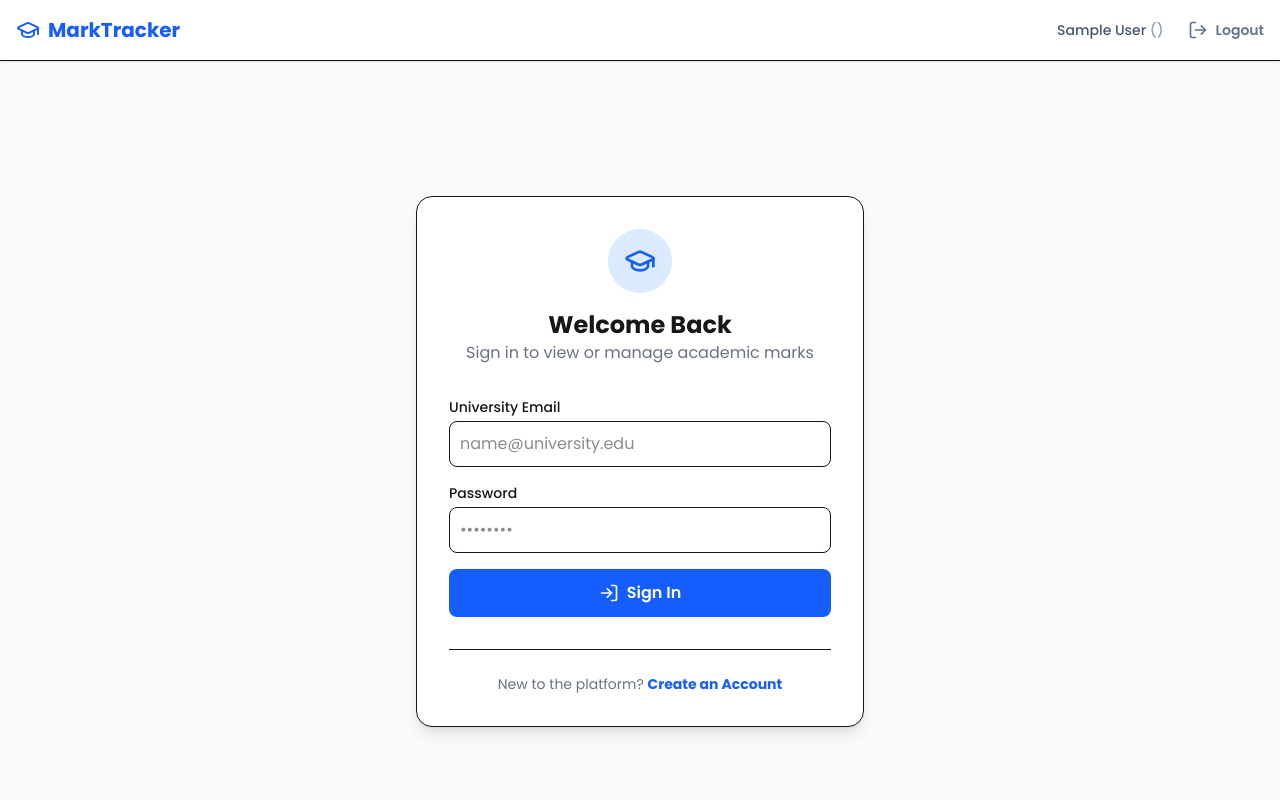
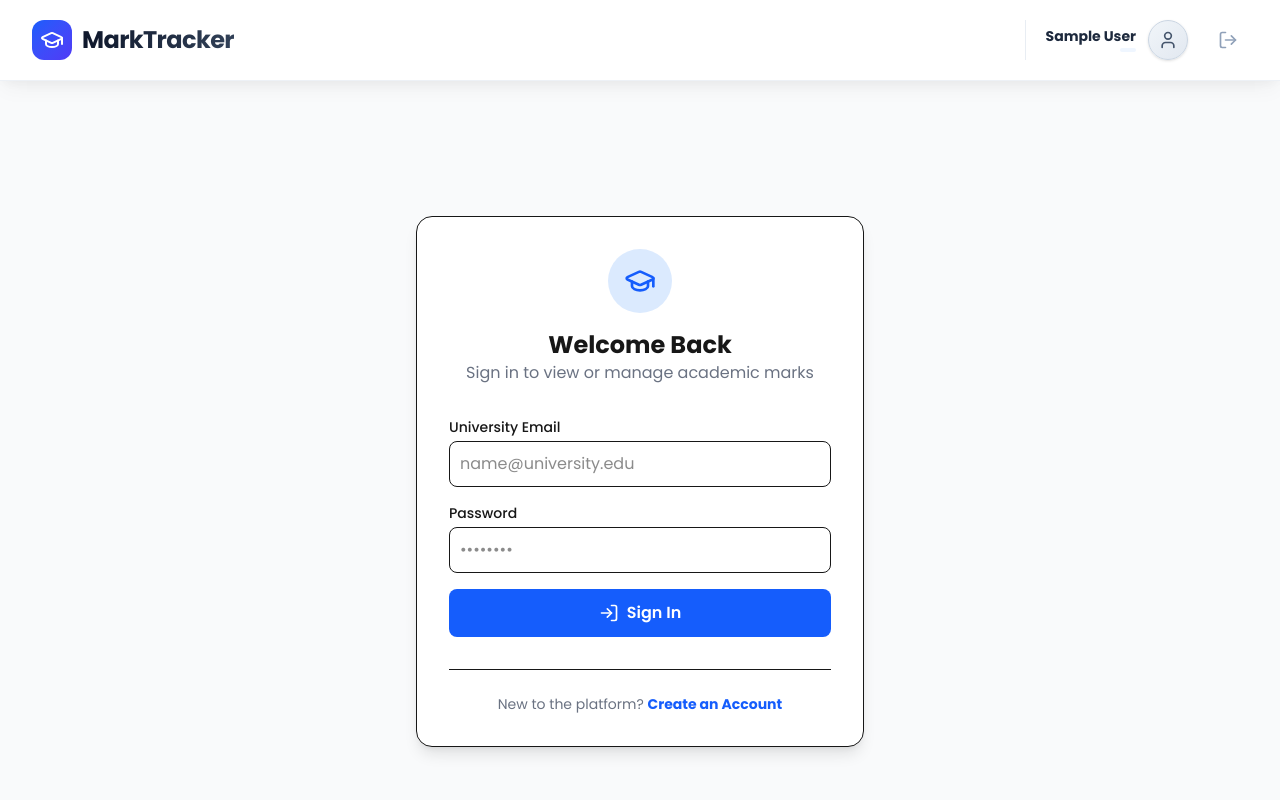
Before and after one commit to Rubayet-billah/mark-tracker, a Next.js app: page /login in a window 1280 px wide. Shown: the top 800 px of the page. Built offline with nearby package versions, Linux system fonts and the light colour scheme; no server answers; sample sign-in values are in the browser's storage.

Commit message:
feat: add authenticated landing page with role-based navigation and teacher statistics dashboard

```diff
--- a/app/page.tsx
+++ b/app/page.tsx
@@ -40,8 +40,8 @@ export default async function LandingPage() {
             </span>
           </h1>
 
-          <p className="text-lg md:text-xl text-slate-500 mb-12 max-w-2xl mx-auto leading-relaxed font-light">
-            The modern platform to effortlessly manage and view 10+10+20 internal marks. No more hunting through spreadsheets. Access everything instantly in one secure place.
+          <p className="text-lg md:text-xl text-slate-700 mb-12 max-w-2xl mx-auto leading-relaxed font-light">
+            The modern platform to effortlessly manage and view <strong>Attendance, Assignment and Midterm marks</strong>. No more hunting through spreadsheets. Access everything instantly in one secure place.
           </p>
 
           <div className="flex flex-col sm:flex-row items-center justify-center gap-4">
@@ -88,7 +88,7 @@ export default async function LandingPage() {
                   <FileSpreadsheet size={28} />
                 </div>
                 <div>
-                  <p className="text-sm text-slate-500 font-medium mb-1">Total Courses Managed</p>
+                  <p className="text-sm text-slate-700 font-medium mb-1">Total Courses Managed</p>
                   <p className="text-3xl font-extrabold text-slate-900">{teacherStats.totalCourses}</p>
                 </div>
               </div>
@@ -97,7 +97,7 @@ export default async function LandingPage() {
                   <BarChart3 size={28} />
                 </div>
                 <div>
-                  <p className="text-sm text-slate-500 font-medium mb-1">Total Student Records</p>
+                  <p className="text-sm text-slate-700 font-medium mb-1">Total Student Records</p>
                   <p className="text-3xl font-extrabold text-slate-900">{teacherStats.totalStudents}</p>
                 </div>
               </div>
@@ -120,7 +120,7 @@ export default async function LandingPage() {
                   <tbody className="divide-y divide-slate-100 text-sm">
                     {teacherStats.history?.length === 0 ? (
                       <tr>
-                        <td colSpan={5} className="px-6 py-8 text-center text-slate-500">
+                        <td colSpan={5} className="px-6 py-8 text-center text-slate-700">
                           No upload history found. Upload marks to see your activity here.
                         </td>
                       </tr>
@@ -136,7 +136,7 @@ export default async function LandingPage() {
                             </span>
                           </td>
                           <td className="px-6 py-4 text-center font-bold text-slate-700">{log.studentCount}</td>
-                          <td className="px-6 py-4 text-right text-slate-500">
+                          <td className="px-6 py-4 text-right text-slate-700">
                             {new Date(log.lastUpdated).toLocaleDateString(undefined, { year: 'numeric', month: 'short', day: 'numeric', hour: '2-digit', minute: '2-digit' })}
                           </td>
                         </tr>
@@ -166,7 +166,7 @@ export default async function LandingPage() {
                   For Educators
                 </div>
                 <h2 className="text-3xl md:text-4xl font-bold mb-6 text-slate-900 tracking-tight">Seamlessly Upload Course Marks</h2>
-                <p className="text-lg text-slate-500 mb-8 leading-relaxed font-light">
+                <p className="text-lg text-slate-700 mb-8 leading-relaxed font-light">
                   Our bulk upload tool allows you to process your entire class&apos;s internal marks via CSV or Excel in seconds. Simply format your spreadsheet, upload the file, and let our system handle the validation and storage.
                 </p>
                 <ul className="space-y-4 mb-10">
@@ -200,7 +200,7 @@ export default async function LandingPage() {
                     <FileSpreadsheet size={28} />
                   </div>
                   <h3 className="text-xl font-bold mb-2">Expected File Format</h3>
-                  <p className="text-slate-500 mb-6 text-sm">Ensure your file contains Student ID, CT1, CT2, and Assignment columns.</p>
+                  <p className="text-slate-700 mb-6 text-sm">Ensure your file contains Student ID, CT1, CT2, and Assignment columns.</p>
 
                   {/* proper grid layout with equal width columns  */}
                   <div className="w-full bg-slate-50 rounded-xl border border-slate-200/60 p-5 font-mono text-sm text-slate-600 overflow-x-auto">
@@ -235,7 +235,7 @@ export default async function LandingPage() {
         <div className="max-w-7xl mx-auto px-6">
           <div className="text-center mb-16">
             <h2 className="text-3xl md:text-4xl font-bold text-slate-900 mb-4 tracking-tight">Built for Clarity</h2>
-            <p className="text-lg text-slate-500 max-w-2xl mx-auto font-light">From the ground up, we designed Mark Tracker to provide a secure, fast, and transparent grading experience.</p>
+            <p className="text-lg text-slate-700 max-w-2xl mx-auto font-light">From the ground up, we designed Mark Tracker to provide a secure, fast, and transparent grading experience.</p>
           </div>
 
           <div className="grid md:grid-cols-3 gap-8">
@@ -264,7 +264,7 @@ export default async function LandingPage() {
                   {feature.icon}
                 </div>
                 <h3 className="text-xl font-bold mb-3 text-slate-900 tracking-tight">{feature.title}</h3>
-                <p className="text-slate-500 leading-relaxed font-light">{feature.description}</p>
+                <p className="text-slate-700 leading-relaxed font-light">{feature.description}</p>
               </div>
             ))}
           </div>
--- a/components/Navbar.tsx
+++ b/components/Navbar.tsx
@@ -1,6 +1,6 @@
 'use client';
 import Link from 'next/link';
-import { GraduationCap, LogOut, BarChart3 } from 'lucide-react';
+import { GraduationCap, LogOut, LayoutDashboard, User } from 'lucide-react';
 import { useSession, signOut } from 'next-auth/react';
 import { useTransition } from 'react';
 
@@ -16,41 +16,76 @@ export default function Navbar() {
   };
 
   return (
-    <nav className="border-b bg-white p-4 flex justify-between items-center shadow-sm sticky top-0 z-50">
-      <Link href="/" className="text-xl font-bold flex items-center gap-2 text-blue-600">
-        <GraduationCap /> MarkTracker
+    <header className="sticky top-0 z-50 w-full bg-white/80 backdrop-blur-md border-b border-slate-200/60 shadow-[0_2px_15px_-3px_rgba(0,0,0,0.07),0_10px_20px_-2px_rgba(0,0,0,0.04)] transition-all duration-300">
+      <div className="max-w-7xl mx-auto px-4 sm:px-6 lg:px-8">
+        <div className="flex justify-between items-center h-16 sm:h-20">
+          {/* Logo */}
+          <Link href="/" className="flex items-center gap-2.5 group">
+            <div className="bg-linear-to-br from-blue-600 to-indigo-600 text-white p-2 rounded-xl group-hover:shadow-lg group-hover:shadow-blue-500/30 transition-all duration-300">
+              <GraduationCap size={24} className="group-hover:scale-110 transition-transform duration-300" />
+            </div>
+            <span className="text-2xl font-extrabold tracking-tight bg-linear-to-r from-slate-900 to-slate-700 bg-clip-text text-transparent group-hover:from-blue-600 group-hover:to-indigo-600 transition-colors duration-300">
+              MarkTracker
+            </span>
           </Link>
 
+          {/* Navigation/Actions */}
           {status === 'loading' ? (
-         <div className="h-6 w-24 bg-slate-100 animate-pulse rounded"></div>
+            <div className="h-10 w-40 bg-slate-100/80 animate-pulse rounded-full"></div>
           ) : session ? (
-        <div className="flex items-center gap-6">
+            <div className="flex items-center gap-3 sm:gap-5">
               {(session.user?.role === 'teacher' || session.user?.role === 'admin') && (
-            <Link href="/dashboard/teacher" className="text-sm font-semibold text-slate-600 hover:text-blue-600 transition flex items-center gap-1.5">
-              <BarChart3 size={16} /> <span className="hidden sm:inline">Teacher Dashboard</span>
+                <Link
+                  href="/dashboard/teacher"
+                  className="hidden md:flex items-center gap-2 text-sm font-semibold text-slate-600 hover:text-blue-600 hover:bg-blue-50 px-4 py-2.5 rounded-full transition-all duration-200"
+                >
+                  <LayoutDashboard size={18} />
+                  <span>Dashboard</span>
                 </Link>
               )}
-          <span className="text-sm font-medium text-slate-600 hidden md:inline">
-            {session.user?.name} <span className="text-slate-400 capitalize">({session.user?.role})</span>
+
+              <div className="flex items-center gap-3 pl-2 sm:pl-5 sm:border-l border-slate-200/80">
+                <div className="hidden sm:flex flex-col items-end justify-center">
+                  <span className="text-sm font-bold text-slate-800 leading-tight">
+                    {session.user?.name}
                   </span>
+                  <span className="text-xs font-semibold text-blue-600 capitalize bg-blue-50 px-2 py-0.5 rounded-md mt-0.5">
+                    {session.user?.role}
+                  </span>
+                </div>
+
+                <div className="h-10 w-10 rounded-full bg-linear-to-br from-slate-100 to-slate-200 border border-slate-300 shadow-sm flex items-center justify-center text-slate-600 group hover:border-blue-300 hover:text-blue-600 transition-colors">
+                  <User size={20} />
+                </div>
 
                 <button
                   onClick={handleLogout}
                   disabled={isPending}
-            className="flex items-center gap-2 text-slate-500 hover:text-red-600 transition-colors disabled:opacity-50"
+                  className="ml-1 sm:ml-2 flex items-center justify-center w-10 h-10 rounded-full text-slate-400 hover:text-red-600 hover:bg-red-50 hover:shadow-sm transition-all duration-200 disabled:opacity-50"
                   title="Sign Out"
                 >
                   <LogOut size={20} />
-            <span className="text-sm font-semibold hidden sm:inline">{isPending ? 'Logging out...' : 'Logout'}</span>
                 </button>
               </div>
+            </div>
           ) : (
-        <div className="flex items-center gap-4">
-          <Link href="/login" className="text-sm font-semibold text-slate-600 hover:text-blue-600 transition-colors">
-            Login
+            <div className="flex items-center gap-3 sm:gap-4">
+              <Link
+                href="/login"
+                className="text-sm font-semibold text-slate-600 hover:text-slate-900 px-4 py-2 rounded-full hover:bg-slate-50 transition-colors"
+              >
+                Sign In
+              </Link>
+              <Link
+                href="/login"
+                className="text-sm font-semibold bg-linear-to-r from-blue-600 to-indigo-600 text-white px-6 py-2.5 rounded-full hover:shadow-lg hover:shadow-blue-500/30 hover:-translate-y-0.5 transition-all duration-200 active:scale-95"
+              >
+                Get Started
               </Link>
             </div>
           )}
-    </nav>
+        </div>
+      </div>
+    </header>
   );
 }
```
Lines whose indentation alone changed are shown as unchanged.
